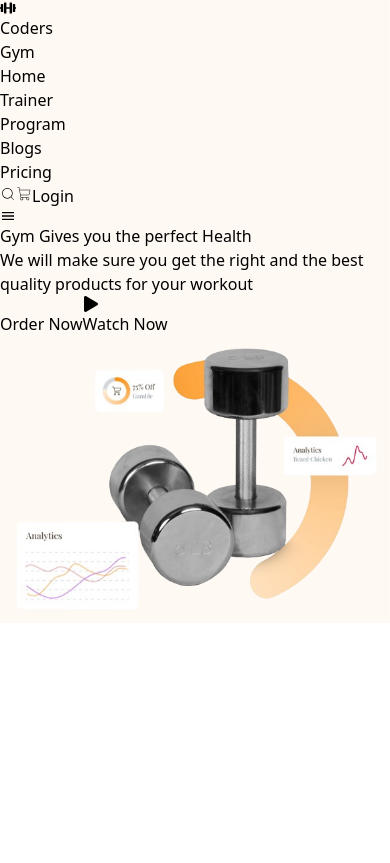
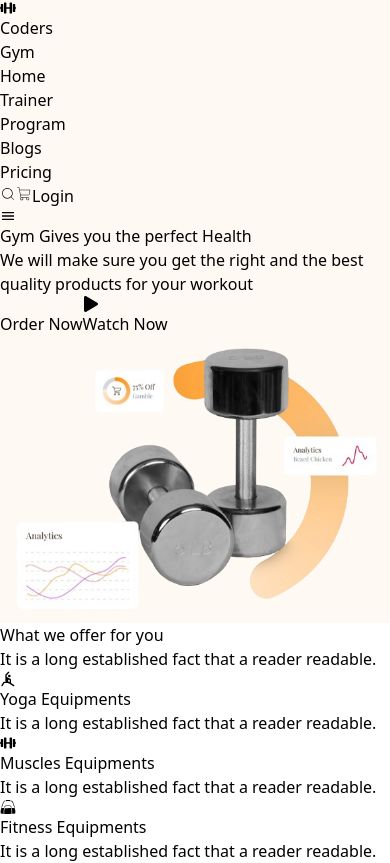
Before and after one commit to shvnsaha/gym-react, a React (Vite) app: page / in a window 390 px wide. Built offline with nearby package versions, Linux system fonts and the light colour scheme; a web font is replaced by a local one.

Commit message:
animation add and equipement section done

```diff
--- a/src/App.jsx
+++ b/src/App.jsx
@@ -1,6 +1,7 @@
 import Hero from "./components/Hero/Hero"
 import Navbar from "./components/Navbar/Navbar"
 import BgImage from "./assets/bg.png"
+import Equipments from "./components/Equipments/Equipments"
 
 const bgStyle = {
   backgroundImage: `url(${BgImage})`,
@@ -18,6 +19,7 @@ function App() {
         <Navbar />
         <Hero />
       </div>
+      <Equipments/>
     </div>
   )
 }
--- /dev/null
+++ b/src/components/Equipments/Equipments.jsx
@@ -0,0 +1,67 @@
+import { FaDumbbell } from "react-icons/fa";
+import { GiGymBag } from "react-icons/gi";
+import { GrYoga } from "react-icons/gr";
+import { motion } from "framer-motion";
+import { SlideLeft } from "../../utility/animation";
+
+const EquipmentData = [
+    {
+        id: 1,
+        title: "Yoga Equipments",
+        desc: "It is a long established fact that a reader readable.",
+        icon: <GrYoga />,
+        delay: 0.3,
+    },
+    {
+        id: 2,
+        title: "Muscles Equipments",
+        desc: "It is a long established fact that a reader readable.",
+        link: "/",
+        icon: <FaDumbbell />,
+        delay: 0.6,
+    },
+    {
+        id: 3,
+        title: "Fitness Equipments",
+        desc: "It is a long established fact that a reader readable.",
+        link: "/",
+        icon: <GiGymBag />,
+        delay: 0.9,
+    },
+];
+
+const Equipments = () => {
+    return (
+        <div>
+            <div className="container py-24">
+                <div className="grid grid-cols-1 sm:grid-cols-2 md:grid-cols-4 gap-6 font-playfair">
+                    <div className="space-y-4 p-6">
+                        <h1 className="text-3xl md:text-4xl font-bold">
+                            What we offer for you
+                        </h1>
+                        <p className="text-gray-500">
+                            It is a long established fact that a reader readable.
+                        </p>
+                    </div>
+                    {EquipmentData.map((item) => {
+                        return (
+                            <motion.div
+                                variants={SlideLeft(item.delay)}
+                                initial="hidden"
+                                whileInView="visible"
+                                key={item.id}
+                                className="bg-gray-100 space-y-4 p-6 hover:bg-white rounded-xl hover:shadow-[0_0_22px_0_rgba(0,0,0,0.15)] "
+                            >
+                                <div className="text-4xl">{item.icon}</div>
+                                <p className="text-2xl font-semibold">{item.title}</p>
+                                <p className="text-gray-500">{item.desc}</p>
+                            </motion.div>
+                        );
+                    })}
+                </div>
+            </div>
+        </div>
+    );
+};
+
+export default Equipments;
--- a/src/components/Hero/Hero.jsx
+++ b/src/components/Hero/Hero.jsx
@@ -1,5 +1,7 @@
 import { FaPlay } from "react-icons/fa";
 import HeroImg from "../../assets/dumbell.png"
+import { motion } from "framer-motion";
+import { Rotate, SlideRight } from "../../utility/animation";
 
 
 const Hero = () => {
@@ -11,20 +13,33 @@ const Hero = () => {
 
                     <div className="flex flex-col justify-center py-14 md:py-0 font-playfair">
                         <div className="text-center md:text-left space-y-6">
-                            <h1 className="text-5xl lg:text-6xl font-bold leading-relaxed xl:leading-normal">Gym Gives you the perfect <span className="text-primary">Health</span></h1>
-                            <p className="text-gray-600 xl:max-w-[500px]">We will make sure you get the right and the best quality products
-                                for your workout</p>
+                            <motion.h1 variants={SlideRight(0.6)}
+                                initial="hidden"
+                                animate="visible"
+                                className="text-5xl lg:text-6xl font-bold leading-relaxed xl:leading-normal">Gym Gives you the perfect <span className="text-primary">Health</span></motion.h1>
+                            <motion.p variants={SlideRight(1.2)}
+                                initial="hidden"
+                                animate="visible" className="text-gray-600 xl:max-w-[500px]">We will make sure you get the right and the best quality products
+                                for your workout</motion.p>
 
-                                <div className="flex justify-center gap-8 items-center md:justify-start">
-                                    <button className="primary-btn flex items-center gap-2">Order Now</button>
-                                    <button className="flex justify-center items-center gap-2"> <FaPlay/> Watch Now</button>
-                                </div>
+                            <motion.div variants={SlideRight(1.5)}
+                                initial="hidden"
+                                animate="visible"
+                                 className="flex justify-center gap-8 items-center md:justify-start">
+                                <button className="primary-btn flex items-center gap-2">Order Now</button>
+                                <button className="flex justify-center items-center gap-2"> <FaPlay /> Watch Now</button>
+                            </motion.div>
                         </div>
                     </div>
 
                     {/* hero image */}
                     <div className="flex justify-center items-center">
-                        <img src={HeroImg} alt="" className="w-[350px] md:w-[550px] xl:w-[700px] drop-shadow" />
+                        <motion.img
+                           variants={Rotate(0.5)}
+                           initial="hidden"
+                           animate="visible"
+
+                        src={HeroImg} alt="" className="w-[350px] md:w-[550px] xl:w-[700px] drop-shadow" />
                     </div>
                 </div>
             </section>
--- /dev/null
+++ b/src/utility/animation.js
@@ -0,0 +1,68 @@
+export const SlideUp = (delay) =>{
+    return{
+        hidden: {
+            opacity: 0,
+            y:100
+        },
+        visible:{
+            opacity: 1,
+            y:0,
+            transition:{
+                duration:1,
+                delay:delay
+            }
+        }
+    }
+}
+
+export const SlideLeft = (delay) =>{
+    return{
+        hidden: {
+            opacity: 0,
+            x:100
+        },
+        visible:{
+            opacity: 1,
+            x:0,
+            transition:{
+                duration:1,
+                delay:delay
+            }
+        }
+    }
+}
+export const SlideRight = (delay) =>{
+    return{
+        hidden: {
+            opacity: 0,
+            x:-100
+        },
+        visible:{
+            opacity: 1,
+            x:0,
+            transition:{
+                duration:1,
+                delay:delay
+            }
+        }
+    }
+}
+
+export const Rotate = (delay) => {
+    return {
+      hidden: {
+        opacity: 0,
+        x: 300,
+        rotate: 90,
+      },
+      visible: {
+        opacity: 1,
+        x: 0,
+        rotate: 0,
+        transition: {
+          duration: 1,
+          delay: delay,
+        },
+      },
+    };
+  };
```
